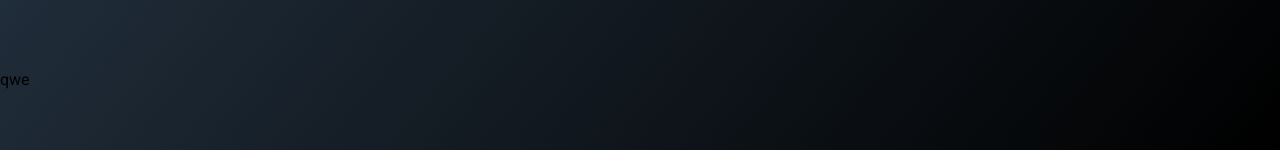
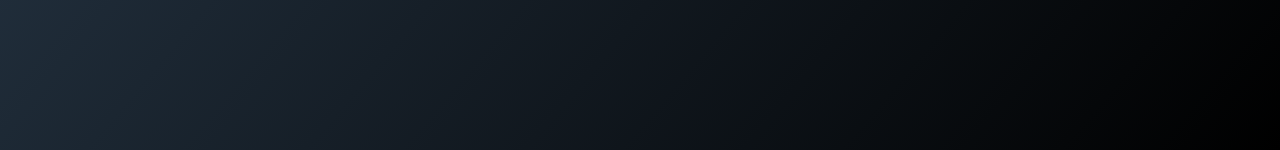
Before and after one commit to JoelKong/MoneyChart, a Next.js app: page / in a window 1280 px wide. Shown: the part 650-800 px from the top of the page. Built offline with nearby package versions, Linux system fonts and the light colour scheme.

Commit message:
chore: removed footer feature

```diff
--- a/components/landingpage/Footer.tsx
+++ /dev/null
@@ -1,11 +0,0 @@
-import classes from "footer.module.css";
-
-function Footer() {
-  return (
-    <footer>
-      <div>qwe</div>
-    </footer>
-  );
-}
-
-export default Footer;
--- a/pages/index.tsx
+++ b/pages/index.tsx
@@ -1,5 +1,4 @@
 import Header from "../components/landingpage/Header";
-import Footer from "../components/landingpage/footer";
 import Hero from "../components/landingpage/Hero";
 import Bookkeeping from "../components/landingpage/Bookkeeping";
 import TransactionManagement from "../components/landingpage/TransactionManagement";
@@ -12,7 +11,6 @@ function LoginPage() {
       <Hero />
       <Bookkeeping samplePieData={samplePieData} />
       <TransactionManagement />
-      <Footer />
     </main>
   );
 }
```
Also changed, not shown: components/landingpage/footer.module.css (deleted).
